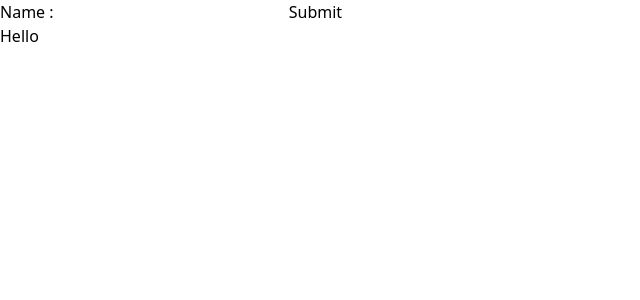
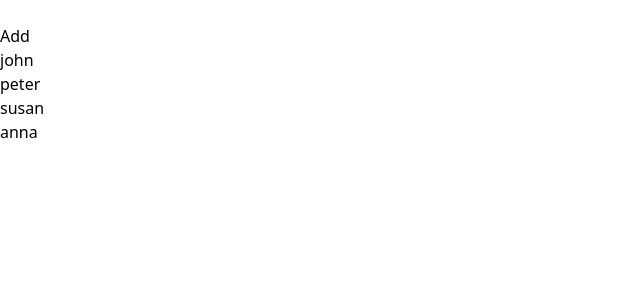
Before and after one commit to Kittonn/Fundamental, a React (Create React App) app in the folder Website/React/tutorial2/: page / in a window 1280 px wide. Shown: the top 300 px of the page, without its empty margins (0-640 px from the left). Built offline with nearby package versions, Linux system fonts and the light colour scheme.

Commit message:
Learn React

```diff
--- a/Website/React/tutorial2/src/App.jsx
+++ b/Website/React/tutorial2/src/App.jsx
@@ -1,10 +1,10 @@
 import React from "react";
-import UseRef from "./Components/useRef/UseRef";
+import Basic from "./Components/useReducer/Basic";
 
 const App = () => {
   return (
     <div>
-      <UseRef />
+      <Basic />
     </div>
   );
 };
--- /dev/null
+++ b/Website/React/tutorial2/src/Components/useReducer/Basic.jsx
@@ -0,0 +1,42 @@
+import React, { useState, useReducer } from "react";
+import { data } from "../../Data";
+import Modal from "./Modal";
+const Basic = () => {
+  const [name, setName] = useState("");
+  const [people, setPeople] = useState(data);
+  const [showModal, setShowModal] = useState(false);
+  const handleSubmit = (e) => {
+    e.preventDefault();
+    if (name) {
+      setShowModal(true);
+      setPeople([...people, { id: new Date().getTime().toString(), name }]);
+      setName("");
+    } else {
+      setShowModal(true);
+    }
+  };
+  return (
+    <div>
+      {showModal && <Modal />}
+      <form action="" onSubmit={handleSubmit}>
+        <div>
+          <input
+            type="text"
+            value={name}
+            onChange={(e) => setName(e.target.value)}
+          />
+        </div>
+        <button type="submit">Add</button>
+      </form>
+      {people.map((person) => {
+        return (
+          <div key={person.id}>
+            <h4>{person.name}</h4>
+          </div>
+        );
+      })}
+    </div>
+  );
+};
+
+export default Basic;
--- /dev/null
+++ b/Website/React/tutorial2/src/Components/useReducer/Modal.jsx
@@ -0,0 +1,9 @@
+import React from 'react'
+
+const Modal = () => {
+  return (
+    <div>Modal</div>
+  )
+}
+
+export default Modal
--- a/Website/React/tutorial2/src/Data.js
+++ b/Website/React/tutorial2/src/Data.js
@@ -1,6 +1,6 @@
 export const data = [
-  { id: 1, name: "ton" },
-  { id: 2, name: "sun" },
-  { id: 3, name: "ni" },
-  { id: 4, name: "chay" },
+  { id: 1, name: "john" },
+  { id: 2, name: "peter" },
+  { id: 3, name: "susan" },
+  { id: 4, name: "anna" },
 ];
```
